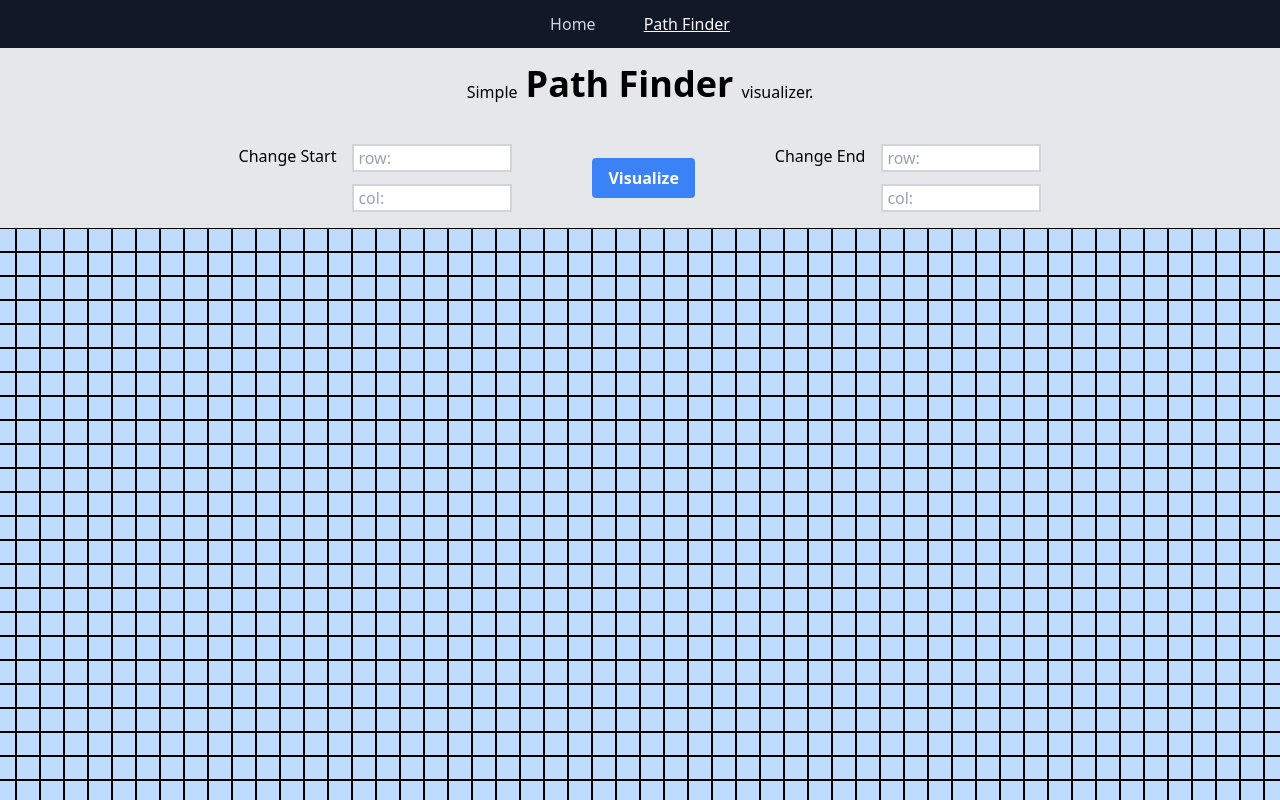
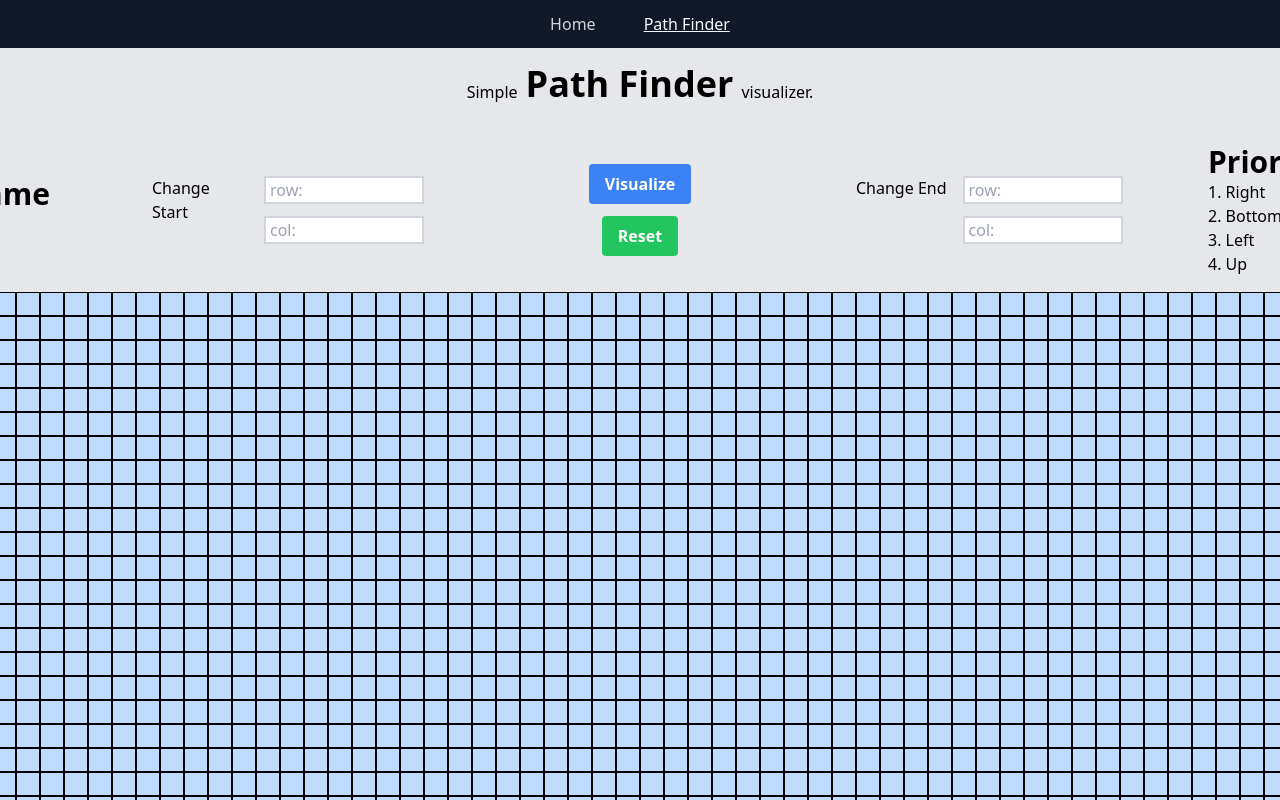
Before and after one commit to muhammadahmadasifbhatti/next-path-finder, a Next.js app: page /pathfinder in a window 1280 px wide. Shown: the top 800 px of the page. Built offline with nearby package versions, Linux system fonts and the light colour scheme.

Commit message:
fix hooks issue and added algo name with priority

```diff
--- a/components/PathFinder/Algos/DFS.ts
+++ b/components/PathFinder/Algos/DFS.ts
@@ -27,7 +27,7 @@ const useDFS = (
     count += 1;
     for (const neighbour of n) {
       if (!isVisited.has(getId(neighbour))) {
-        if (setTimeout(() => visualizeDFS(neighbour), 100)) return true;
+        if (setTimeout(() => visualizeDFS(neighbour), 10)) return true;
       }
     }
 
--- a/components/PathFinder/DimensionInput.tsx
+++ b/components/PathFinder/DimensionInput.tsx
@@ -25,7 +25,7 @@ const DimensionInput = ({
   };
 
   return (
-    <div className="flex space-x-4">
+    <div className="flex space-x-4 w-1/5">
       <div>{text}</div>
       <div className="flex flex-col space-y-3">
         <input
--- a/components/PathFinder/PathFinder.tsx
+++ b/components/PathFinder/PathFinder.tsx
@@ -20,34 +20,42 @@ const PathFinder = () => {
   const [rows] = React.useState(ROWS);
   const [cols] = React.useState(COLS);
 
-  const handleVisualize = () => {
+  const useVisualize = () => {
     useDFS(start, end, rows, cols);
   };
 
-  // const handleReset = () => {};
+  const handleReset = () => {
+    if (typeof window !== "undefined") {
+      window.location.reload();
+    }
+  };
 
   return (
     <div className="flex flex-col justify-center items-center space-y-4">
       <div className="flex w-full space-x-20 justify-center items-center">
+        <div className="w-1/5">
+          <h2>Algorithm Name</h2>
+          <h3>DFS</h3>
+        </div>
         <DimensionInput
           text="Change Start"
           setDimension={setStart}
           rows={rows}
           cols={cols}
         />
-        <div className="flex flex-col space-y-3 items-center">
+        <div className="flex flex-col space-y-3 items-center w-1/5">
           <button
             className={`bg-blue-500 hover:bg-blue-700 text-white font-bold py-2 px-4 rounded w-max`}
-            onClick={handleVisualize}
+            onClick={useVisualize}
           >
             Visualize
           </button>
-          {/* <button
+          <button
             className={`bg-green-500 hover:bg-green-700 text-white font-bold py-2 px-4 rounded w-max`}
             onClick={handleReset}
           >
             Reset
-          </button> */}
+          </button>
         </div>
         <DimensionInput
           text="Change End"
@@ -55,6 +63,15 @@ const PathFinder = () => {
           rows={rows}
           cols={cols}
         />
+        <div className="w-1/5">
+          <h2>Priority</h2>
+          <ul className="list-decimal list-inside">
+            <li>Right</li>
+            <li>Bottom</li>
+            <li>Left</li>
+            <li>Up</li>
+          </ul>
+        </div>
       </div>
 
       <div className="flex flex-col space-y-0 pb-16">
```
Also changed, not shown: 1 other file (tests, documents, lock files or other folders).
